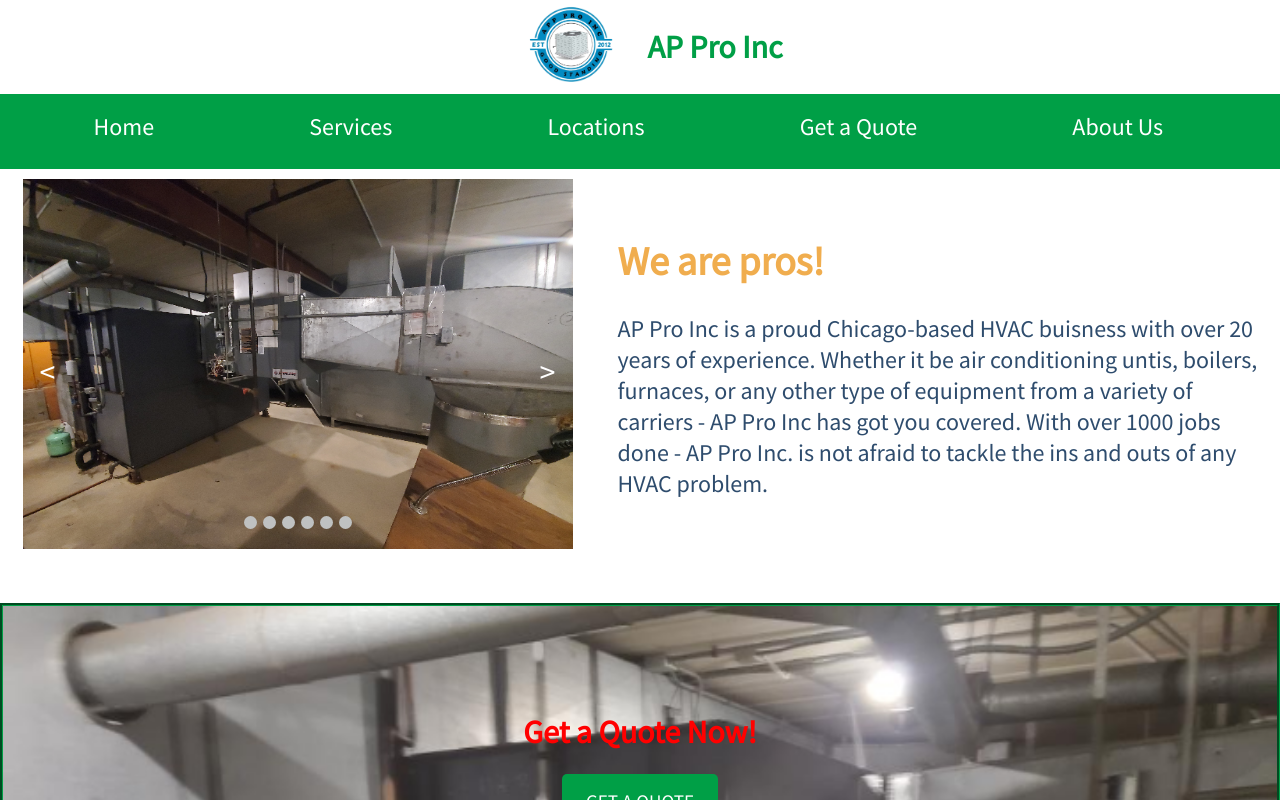
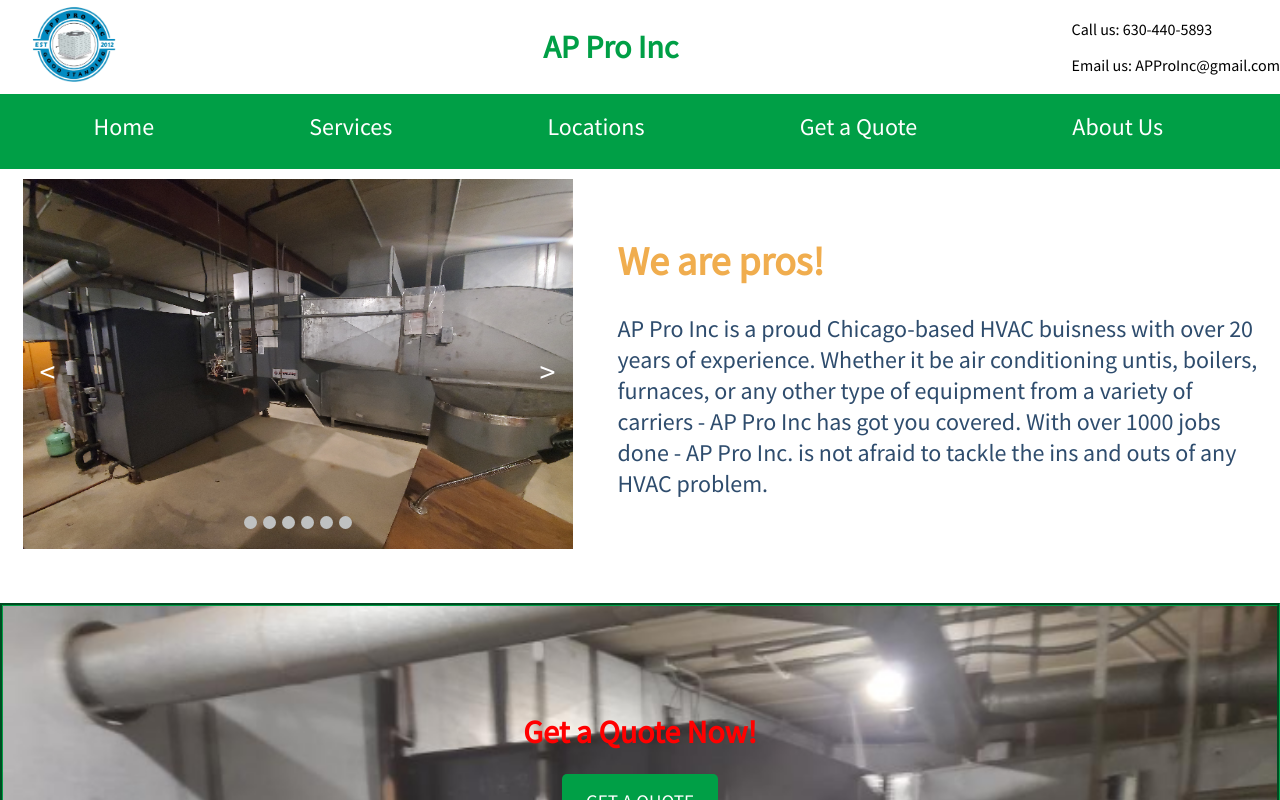
Before and after one commit to cod-cs-club/AC-Website, a Next.js app: page / in a window 1280 px wide. Shown: the top 800 px of the page. Built offline with nearby package versions, Linux system fonts and the light colour scheme.

Commit message:
nav changes

```diff
--- a/components/NavBar.jsx
+++ b/components/NavBar.jsx
@@ -11,13 +11,15 @@
 
     return (
         <>
-        <div className="FlexContainer">
+        <div className="FlexContainer" style={{justifyContent: "space-between"}}>
             <Link href="/">
                 <Image id="logo" src="/Company Images/CompanyLogo.png" width="150" height="90" alt="AP Pro Inc. Logo" />
             </Link>
-            <Link href="/">
-                <h1 style={{color:"#009f46"}} id="navBarHeader">AP Pro Inc</h1>
-            </Link>
+            <h1 style={{color:"#009f46"}}>AP Pro Inc</h1>
+            <div>
+                <p>Call us: 630-440-5893</p>
+                <p>Email us: APProInc@gmail.com</p>
+            </div>
         </div>
         <nav ref={navRef}>
             <div className="FlexContainer">
--- a/src/styles/root.scss
+++ b/src/styles/root.scss
@@ -106,6 +106,10 @@
     background-color: mainColor.$primary;
     padding: 1rem;
 
+    #navBarHeader{
+        color: mainColor.$primary;
+    }
+
     @media only screen and (max-width: 720px){
         position: fixed;
         top: 0;
@@ -193,7 +197,7 @@
 
         @media only screen and (max-width: 720px){
             #footerLinksContainer{
-                font-size: 65%;
+                display: none;
             }
         }
 
```
